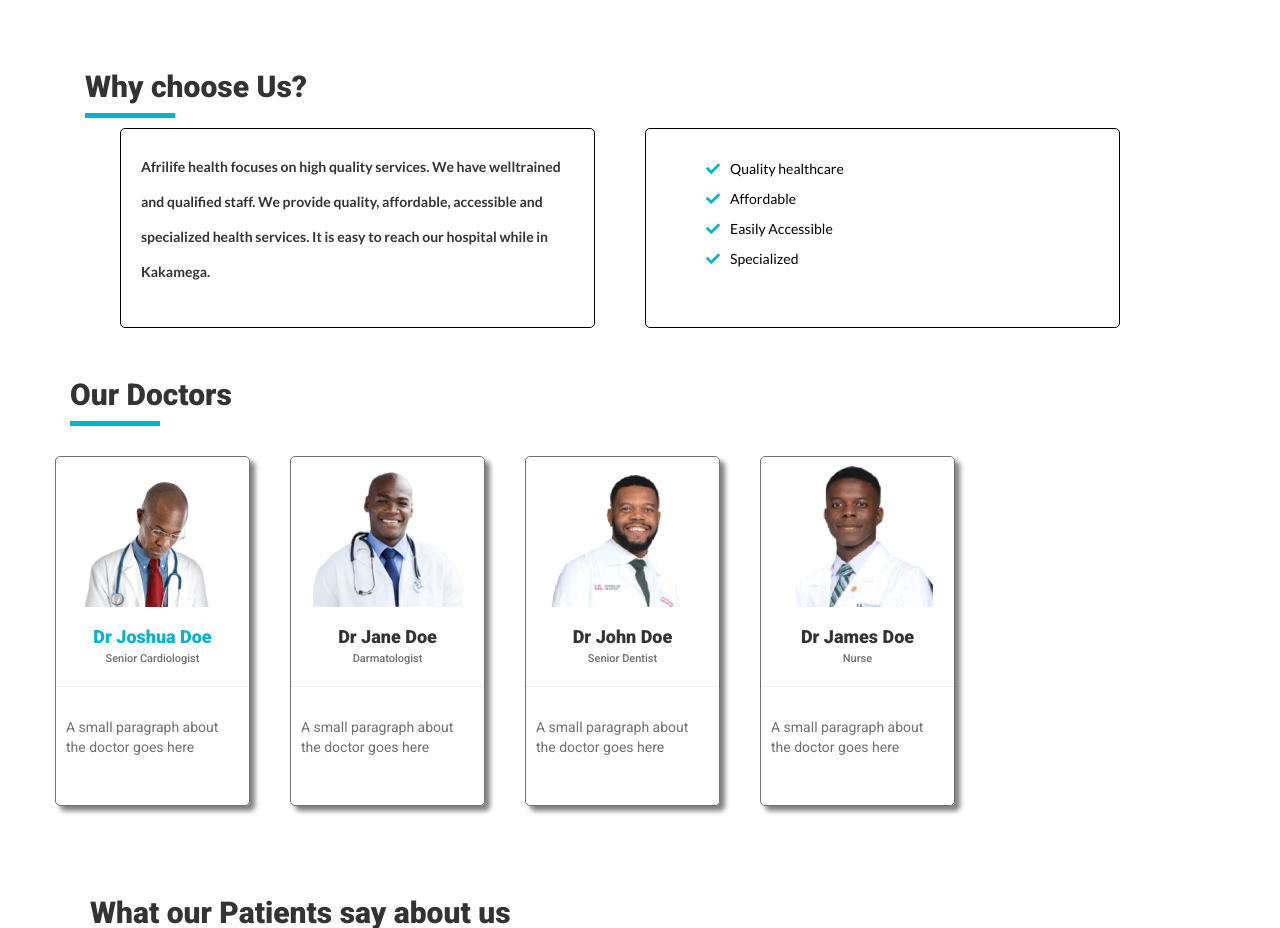
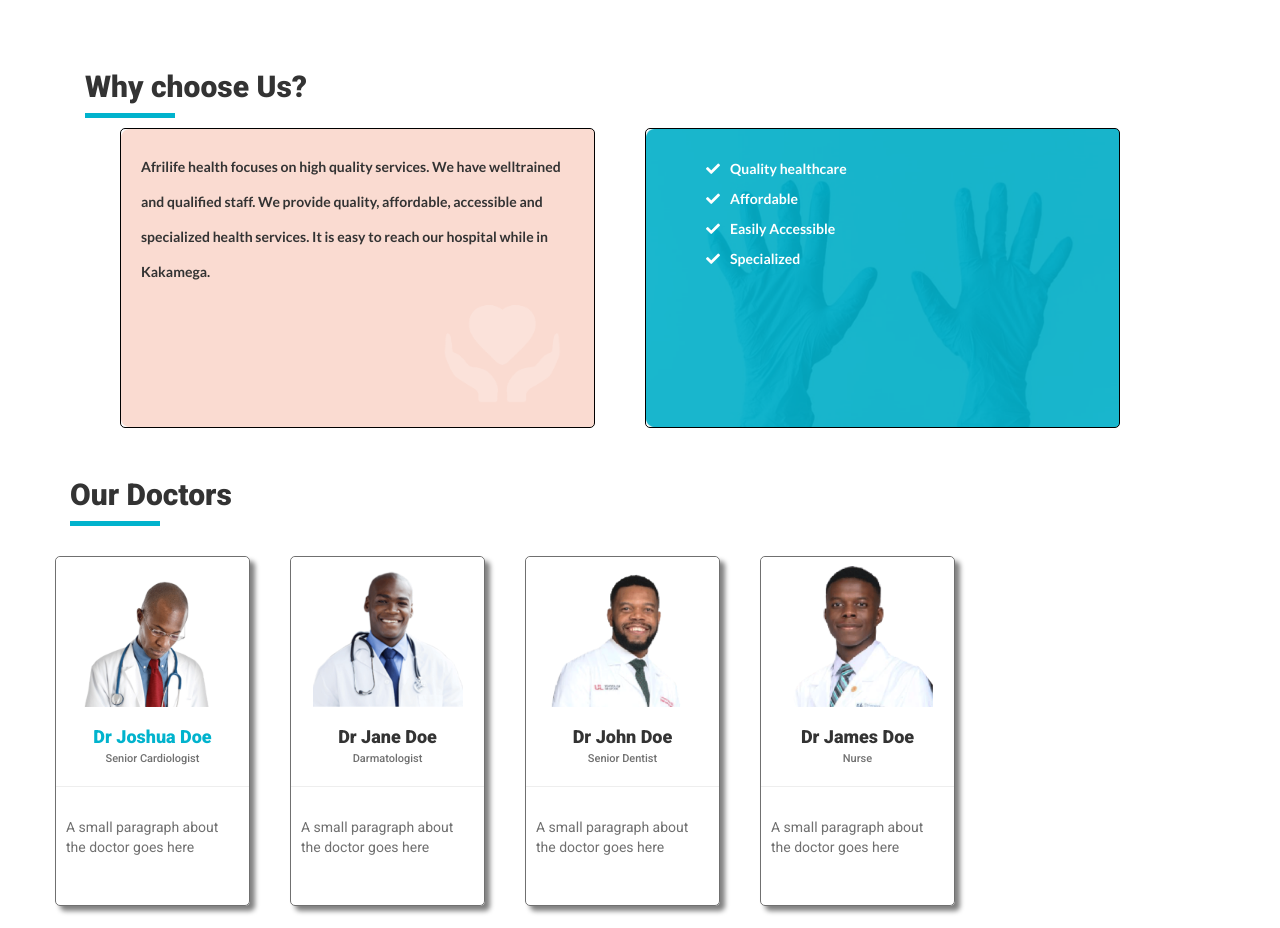
Before and after one commit to simplyeleza/afrilife, a plain HTML site: page index.html in a window 1280 px wide. Shown: the part 1100-2028 px from the top of the page. Drawn offline with Linux system fonts and the light colour scheme.

Commit message:
why choose us initial code

```diff
--- a/css/style.css
+++ b/css/style.css
@@ -254,7 +254,7 @@ padding: 30px;
     margin-left: 50px;
     padding: 20px;
     border-radius: 5px;
-    height: 200px;
+    height: 300px;
 }
 
 
@@ -266,25 +266,30 @@ padding: 30px;
 
 .why ul li{
     list-style-type:none;
-    color: black;
+    color: #ffffff;
     font-family: 'Lato', sans-serif;
     margin-top: 10px;
+    font-weight: 900;
 }
 
 
 .why ul li i{
-    color:#01b3cd;
+    color:#ffffff;
     cursor: pointer;
     margin-right: 10px;
 }
 
 .why1{
 
- background-image: url("images/whyOne.png");
+ background-image: url("../images/whyOne.png");
+ background-repeat: no-repeat;
+ background-size: cover;
 }
 
 .why2{
-
+    background-image: url("../images/whytwo.png");
+    background-repeat: no-repeat;
+    background-size: cover;
 }
 
 /*.why{
```
